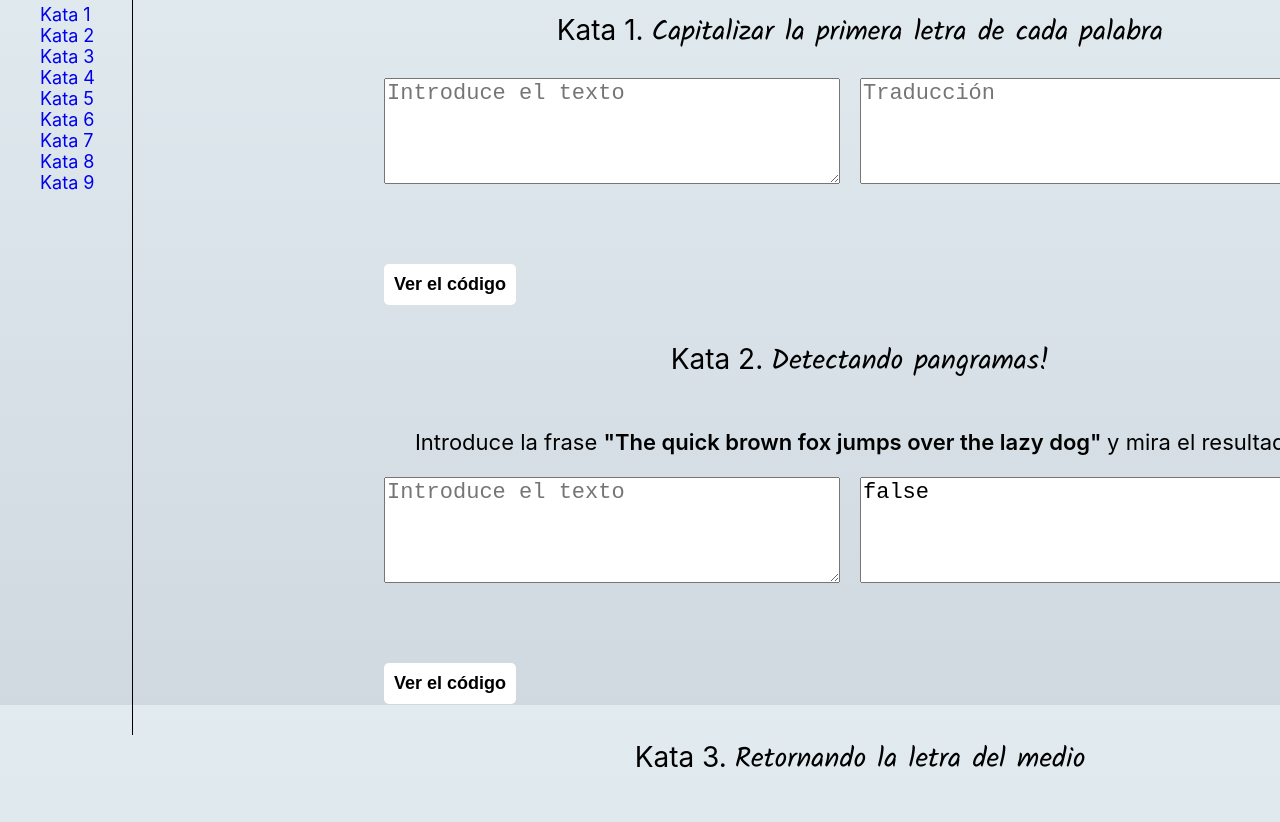
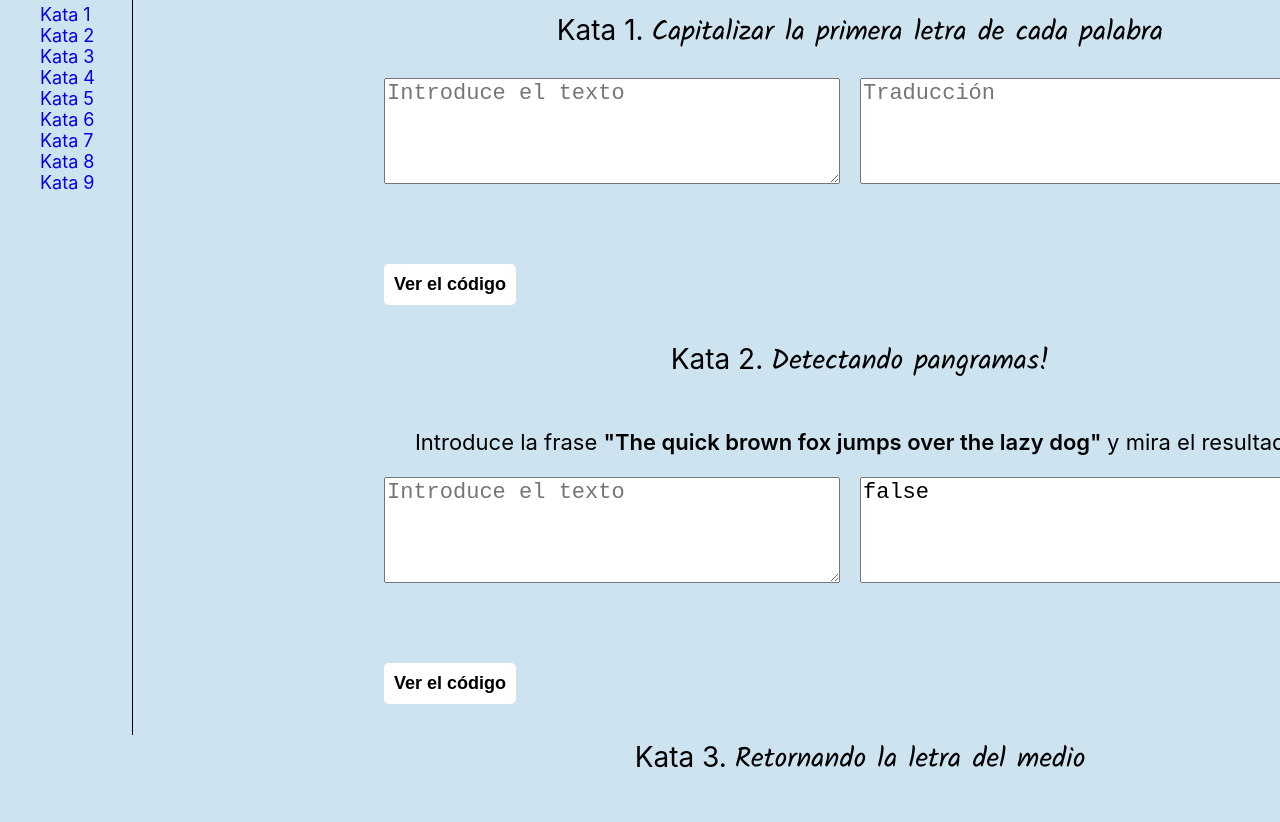
Before and after one commit to nataliamateo/Katas, a React app: page / in a window 1280 px wide. Shown: the part 95-917 px from the top of the page. Built offline with nearby package versions, Linux system fonts and the light colour scheme.

Commit message:
Change body background color

```diff
--- a/src/index.scss
+++ b/src/index.scss
@@ -2,10 +2,9 @@ body {
   margin: 0;
   font-family: -apple-system, BlinkMacSystemFont, 'Segoe UI', 'Roboto', 'Oxygen', 'Ubuntu', 'Cantarell', 'Fira Sans', 'Droid Sans', 'Helvetica Neue', sans-serif;
   box-sizing: border-box;
-  background-image: linear-gradient(to top, #cfd9df 0%, #e2ebf0 100%);
   height: 100vh;
+  background-color: #cde3f0;
 }
-
 code {
   font-family: source-code-pro, Menlo, Monaco, Consolas, 'Courier New', monospace;
 }
```
